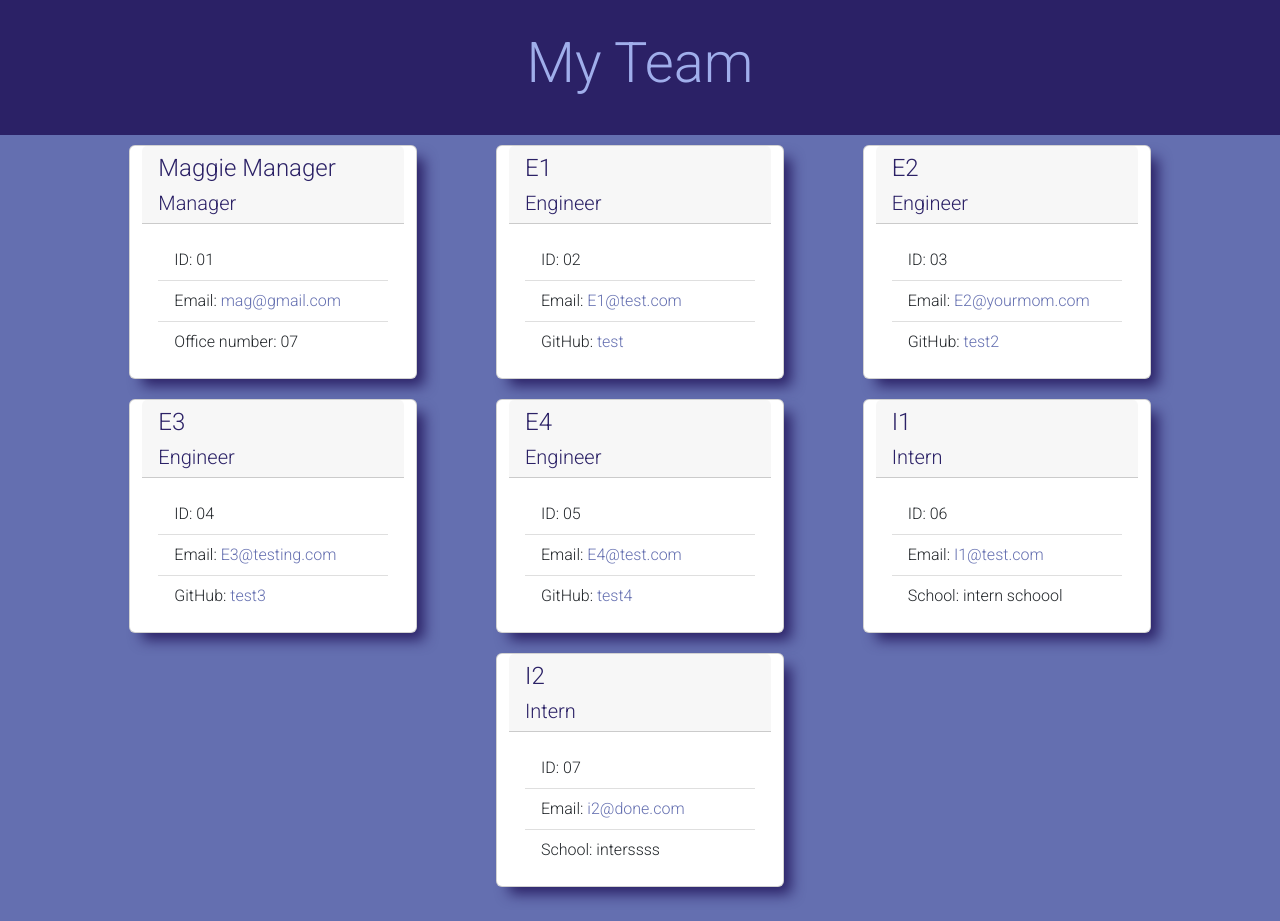
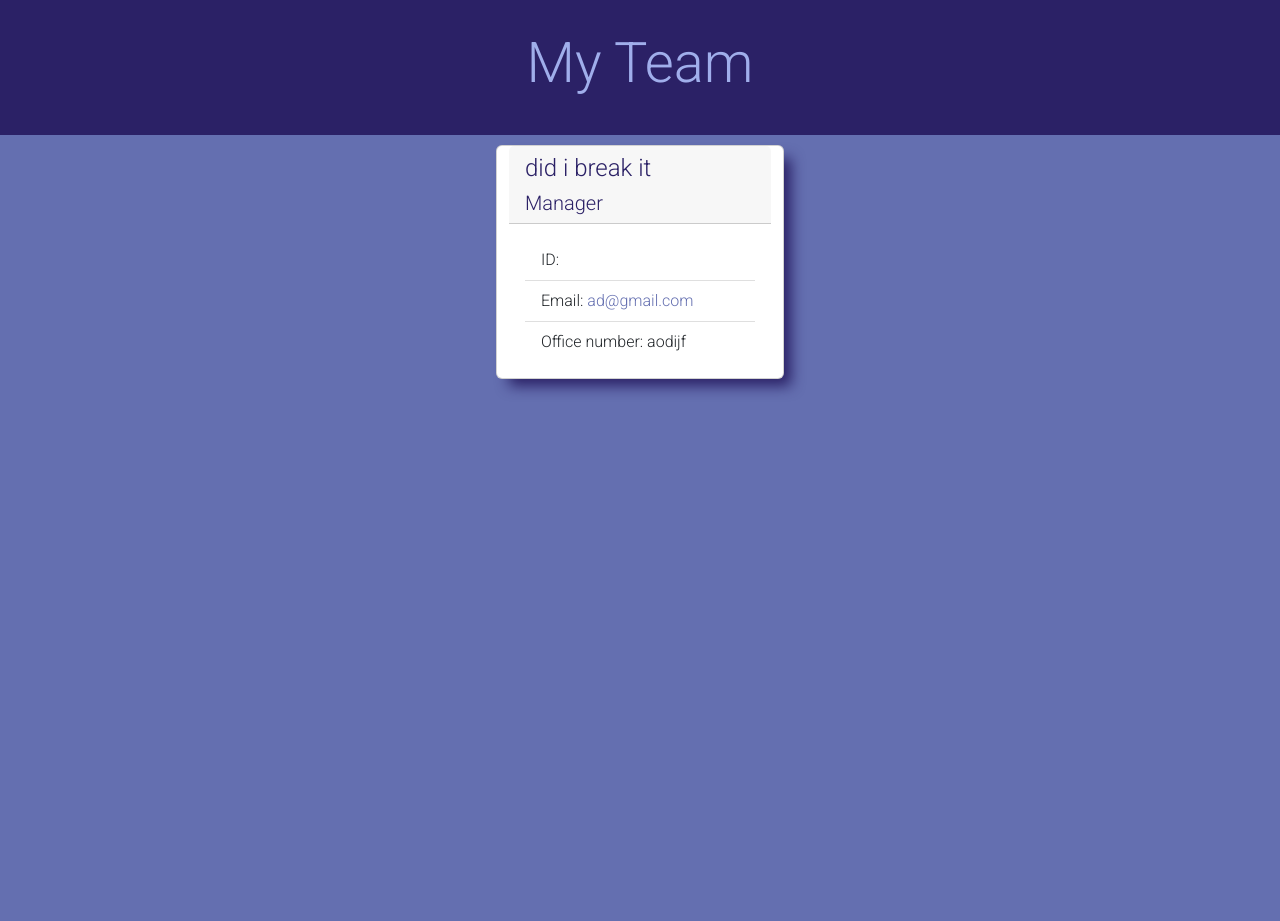
Before and after one commit to magmesser/team-profile-generator, a website: page develop/results.html in a window 1280 px wide. After the commit the page ends 800 px from the top, so only its background shows below. Drawn offline with nearby package versions, Linux system fonts and the light colour scheme.

Commit message:
worked on structure of repo

```diff
--- a/develop/index.js
+++ b/develop/index.js
@@ -3,7 +3,7 @@ const Engineer = require("../team/Engineer");
 const Intern = require("../team/Intern");
 const inquirer = require("inquirer");
 const fs = require("fs");
-const generateHTML = require("../assets/generateHTML");
+const generateHTML = require("../dist/generateHTML");
 // empty array for team members
 const team = [];
 
--- a/develop/results.html
+++ b/develop/results.html
@@ -11,7 +11,7 @@
         <link rel="preconnect" href="https://fonts.googleapis.com">
         <link rel="preconnect" href="https://fonts.gstatic.com" crossorigin>
         <link href="https://fonts.googleapis.com/css2?family=Roboto:wght@300&display=swap" rel="stylesheet">
-        <link rel="stylesheet" type="text/css" href="../assets/style.css">
+        <link rel="stylesheet" type="text/css" href="../dist/style.css">
         <title>My Team</title>
     </head>
 
@@ -27,115 +27,15 @@
 
                    <div class="card" style="width: 18rem;">
 <div class="card-header">
-    <h4 class="card-title">Maggie Manager</h4>
+    <h4 class="card-title">did i break it</h4>
     <h5 class="card-text">Manager</h5>
 </div>
 <div class="card-body">
     <ul class="list-group list-group-flush">
-        <li class="list-group-item">ID: 01</li>
-        <li class="list-group-item">Email: <a href="mailto:mag@gmail.com" target="_blank" class="card-link">mag@gmail.com</a>
+        <li class="list-group-item">ID: </li>
+        <li class="list-group-item">Email: <a href="mailto:ad@gmail.com" target="_blank" class="card-link">ad@gmail.com</a>
         </li>
-        <li class="list-group-item">Office number: 07</li>
-    </ul>
-</div>
-</div>
-<div class="card" style="width: 18rem;">
-                        <div class="card-header">
-                            <h4 class="card-title">E1</h4>
-                            <h5 class="card-text">Engineer</h5>
-                        </div>
-                        <div class="card-body">
-                            <ul class="list-group list-group-flush">
-                                <li class="list-group-item">ID: 02</li>
-                                <li class="list-group-item">Email: <a href="mailto:E1@test.com" target="_blank"
-                                        class="card-link">E1@test.com</a>
-                                </li>
-                                <li class="list-group-item">GitHub: <a href="https://github.com/test"
-                                        target="_blank" class="card-link">test</a>
-
-                                </li>
-                            </ul>
-                        </div>
-                    </div>
-<div class="card" style="width: 18rem;">
-                        <div class="card-header">
-                            <h4 class="card-title">E2</h4>
-                            <h5 class="card-text">Engineer</h5>
-                        </div>
-                        <div class="card-body">
-                            <ul class="list-group list-group-flush">
-                                <li class="list-group-item">ID: 03</li>
-                                <li class="list-group-item">Email: <a href="mailto:E2@yourmom.com" target="_blank"
-                                        class="card-link">E2@yourmom.com</a>
-                                </li>
-                                <li class="list-group-item">GitHub: <a href="https://github.com/test2"
-                                        target="_blank" class="card-link">test2</a>
-
-                                </li>
-                            </ul>
-                        </div>
-                    </div>
-<div class="card" style="width: 18rem;">
-                        <div class="card-header">
-                            <h4 class="card-title">E3</h4>
-                            <h5 class="card-text">Engineer</h5>
-                        </div>
-                        <div class="card-body">
-                            <ul class="list-group list-group-flush">
-                                <li class="list-group-item">ID: 04</li>
-                                <li class="list-group-item">Email: <a href="mailto:E3@testing.com" target="_blank"
-                                        class="card-link">E3@testing.com</a>
-                                </li>
-                                <li class="list-group-item">GitHub: <a href="https://github.com/test3"
-                                        target="_blank" class="card-link">test3</a>
-
-                                </li>
-                            </ul>
-                        </div>
-                    </div>
-<div class="card" style="width: 18rem;">
-                        <div class="card-header">
-                            <h4 class="card-title">E4</h4>
-                            <h5 class="card-text">Engineer</h5>
-                        </div>
-                        <div class="card-body">
-                            <ul class="list-group list-group-flush">
-                                <li class="list-group-item">ID: 05</li>
-                                <li class="list-group-item">Email: <a href="mailto:E4@test.com" target="_blank"
-                                        class="card-link">E4@test.com</a>
-                                </li>
-                                <li class="list-group-item">GitHub: <a href="https://github.com/test4"
-                                        target="_blank" class="card-link">test4</a>
-
-                                </li>
-                            </ul>
-                        </div>
-                    </div>
-<div class="card" style="width: 18rem;">
-<div class="card-header">
-    <h4 class="card-title">I1</h4>
-    <h5 class="card-text">Intern</h5>
-</div>
-<div class="card-body">
-    <ul class="list-group list-group-flush">
-        <li class="list-group-item">ID: 06</li>
-        <li class="list-group-item">Email: <a href="mailto:I1@test.com" target="_blank" class="card-link">I1@test.com</a>
-        </li>
-        <li class="list-group-item">School: intern schoool</li>
-    </ul>
-</div>
-</div>
-<div class="card" style="width: 18rem;">
-<div class="card-header">
-    <h4 class="card-title">I2</h4>
-    <h5 class="card-text">Intern</h5>
-</div>
-<div class="card-body">
-    <ul class="list-group list-group-flush">
-        <li class="list-group-item">ID: 07</li>
-        <li class="list-group-item">Email: <a href="mailto:i2@done.com" target="_blank" class="card-link">i2@done.com</a>
-        </li>
-        <li class="list-group-item">School: interssss</li>
+        <li class="list-group-item">Office number: aodijf</li>
     </ul>
 </div>
 </div>
```
Also changed, not shown: assets/backup.html (deleted, +0 -84 lines), dist/generateHTML.js, dist/style.css (renamed from assets/style.css), team/Employee.js (added), tests/Employee.test.js (added), tests/Engineer.test.js (added), tests/Intern.test.js (added), tests/Manager.test.js (added).
